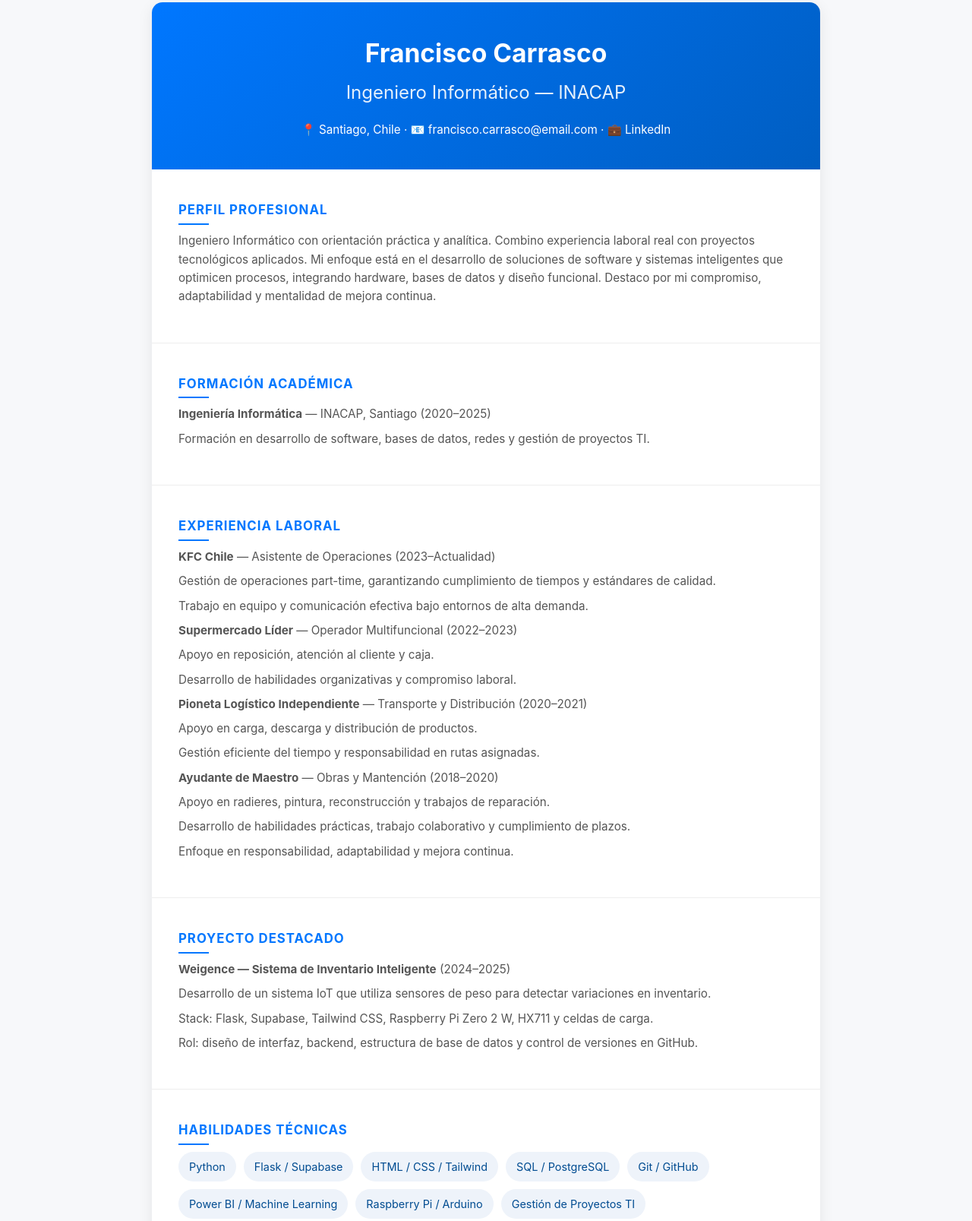
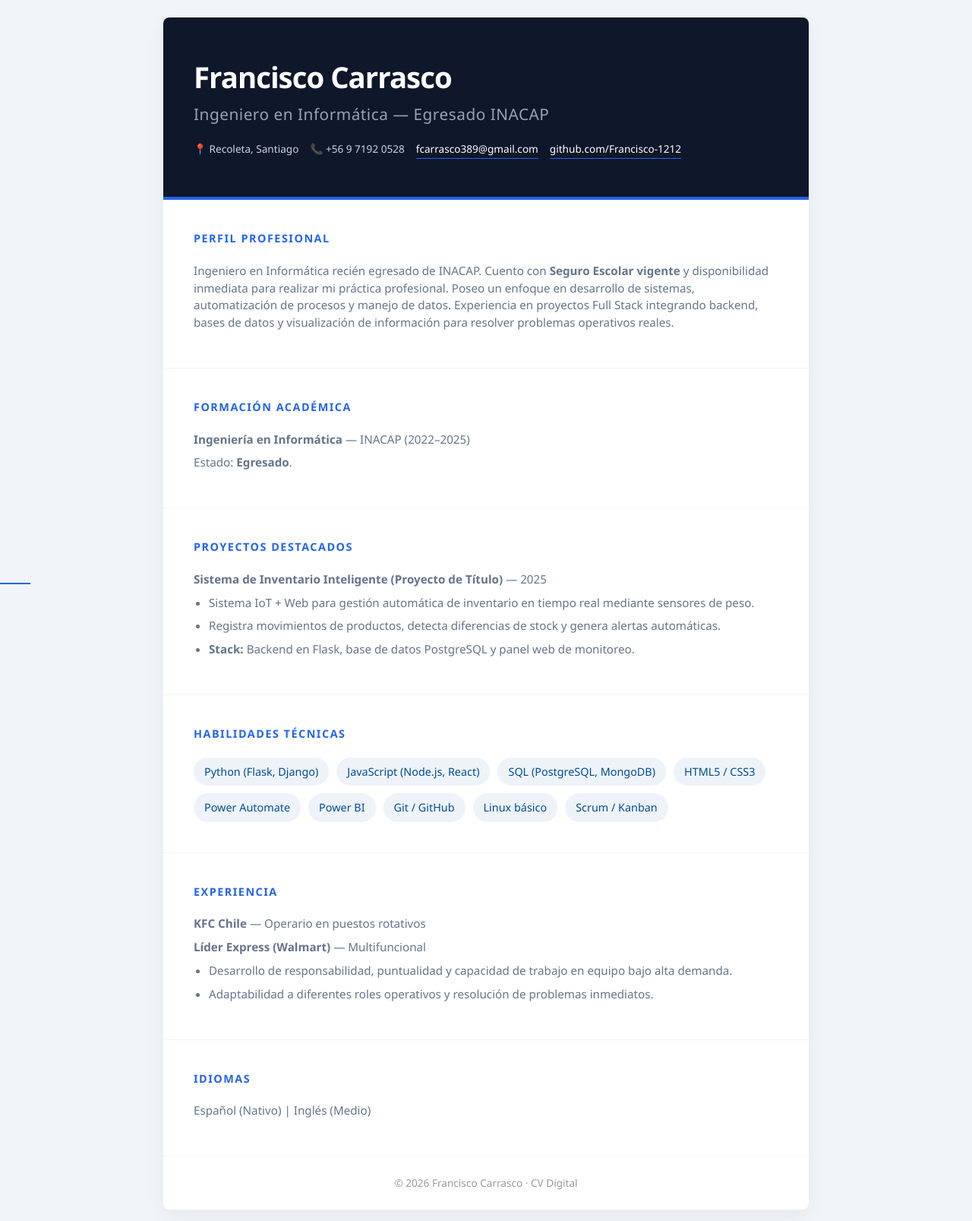
Before and after one commit to Francisco-1212/cv, a plain HTML site: page index.html in a window 1280 px wide. Shown: the part 37-1644 px from the top of the page at 76% size. Drawn offline with Linux system fonts and the light colour scheme.

Commit message:
cv actualizado

```diff
--- a/index.html
+++ b/index.html
@@ -3,72 +3,92 @@
 <head>
   <meta charset="UTF-8">
   <meta name="viewport" content="width=device-width, initial-scale=1.0">
-  <title>Francisco Carrasco — Ingeniero Informático</title>
+  <title>Francisco Carrasco — Ingeniero en Informática</title>
   <style>
-    :root {
-      --primary: #0077ff;
-      --bg: #f7f8fa;
-      --text: #1f1f1f;
-      --muted: #555;
-      --card: #fff;
+  :root {
+      --primary: #2563eb; /* Azul corporativo moderno */
+      --dark: #0f172a;    /* Azul medianoche para el header */
+      --bg: #f1f5f9;
+      --text: #334155;
+      --muted: #64748b;
+      --card: #ffffff;
     }
 
     * { box-sizing: border-box; margin: 0; padding: 0; }
 
     body {
-      font-family: "Inter", "Segoe UI", sans-serif;
+      font-family: 'Segoe UI', Roboto, Helvetica, Arial, sans-serif;
       background: var(--bg);
       color: var(--text);
-      line-height: 1.6;
-      padding: 40px 15px;
+      line-height: 1.5;
+      padding: 60px 20px;
     }
 
     .cv {
-      max-width: 880px;
+      max-width: 850px;
       margin: auto;
       background: var(--card);
-      border-radius: 14px;
-      box-shadow: 0 5px 20px rgba(0, 0, 0, 0.08);
+      border-radius: 8px; /* Bordes más rectos = más profesional */
+      box-shadow: 0 10px 25px rgba(0, 0, 0, 0.05);
       overflow: hidden;
-      animation: fadeIn 0.7s ease-out;
+      animation: fadeIn 0.8s ease-out;
     }
 
     header {
-      background: linear-gradient(135deg, var(--primary), #005ec2);
+      background: var(--dark);
       color: #fff;
-      padding: 40px 30px;
-      text-align: center;
+      padding: 50px 40px;
+      text-align: left; /* Alineado a la izquierda es más moderno */
+      border-bottom: 4px solid var(--primary);
     }
 
-    header h1 { font-size: 2.1em; font-weight: 700; }
-    header h2 { font-weight: 400; opacity: 0.9; margin-top: 6px; }
+    header h1 {
+      font-size: 2.4em;
+      font-weight: 800;
+      letter-spacing: -1px;
+      margin-bottom: 4px;
+    }
+
+    header h2 {
+      font-weight: 300;
+      color: #94a3b8;
+      font-size: 1.3em;
+      letter-spacing: 0.5px;
+    }
 
     .contact {
-      margin-top: 18px;
-      font-size: 0.95em;
+      margin-top: 20px;
+      display: flex;
+      flex-wrap: wrap;
+      gap: 15px;
+      font-size: 0.85em;
+      color: #cbd5e1;
     }
 
     .contact a {
       color: #fff;
       text-decoration: none;
+      border-bottom: 1px solid var(--primary);
+      padding-bottom: 2px;
+    }
+
+    .contact a:hover {
+      color: var(--primary);
     }
 
     .section {
-      padding: 40px 35px;
-      border-bottom: 1px solid #eee;
+      padding: 40px;
+      border-bottom: 1px solid #f1f5f9;
     }
 
-    .section:last-child { border-bottom: none; }
-
     h3 {
-      font-size: 1.05em;
+      font-size: 0.9em;
       color: var(--primary);
       text-transform: uppercase;
-      letter-spacing: 1px;
-      margin-bottom: 15px;
-      position: relative;
+      letter-spacing: 1.5px;
+      margin-bottom: 20px;
+      font-weight: 700;
     }
-
     h3::after {
       content: "";
       position: absolute;
@@ -85,7 +105,7 @@
       margin-bottom: 8px;
     }
 
-    ul { list-style: none; margin-top: 6px; }
+    ul { list-style: disc; margin-left: 20px; margin-top: 6px; }
 
     .skills {
       display: flex;
@@ -100,10 +120,11 @@
       padding: 8px 14px;
       border-radius: 20px;
       font-size: 0.9em;
-      transition: background 0.2s;
+      font-weight: 500;
+      transition: all 0.2s;
     }
 
-    .skill:hover { background: var(--primary); color: #fff; }
+    .skill:hover { background: var(--primary); color: #fff; transform: translateY(-2px); }
 
     .footer {
       text-align: center;
@@ -115,6 +136,7 @@
     @media (max-width: 600px) {
       header { padding: 25px 20px; }
       .section { padding: 25px 20px; }
+      header h1 { font-size: 1.8em; }
     }
 
     @keyframes fadeIn {
@@ -127,95 +149,70 @@
   <div class="cv">
     <header>
       <h1>Francisco Carrasco</h1>
-      <h2>Ingeniero Informático — INACAP</h2>
+      <h2>Ingeniero en Informática — Egresado INACAP</h2>
       <div class="contact">
-        📍 Santiago, Chile ·
-        📧 <a href="mailto:francisco.carrasco@email.com">francisco.carrasco@email.com</a> ·
-        💼 <a href="https://www.linkedin.com/in/franciscocarrasco" target="_blank">LinkedIn</a>
+        <span>📍 Recoleta, Santiago</span>
+        <span>📞 +56 9 7192 0528</span>
+        <a href="mailto:fcarrasco389@gmail.com">fcarrasco389@gmail.com</a>
+        <a href="https://github.com/Francisco-1212" target="_blank">github.com/Francisco-1212</a>
       </div>
     </header>
 
     <section class="section">
       <h3>Perfil Profesional</h3>
       <p>
-        Ingeniero Informático con orientación práctica y analítica. Combino experiencia laboral real con proyectos tecnológicos aplicados.
-        Mi enfoque está en el desarrollo de soluciones de software y sistemas inteligentes que optimicen procesos,
-        integrando hardware, bases de datos y diseño funcional. Destaco por mi compromiso, adaptabilidad y mentalidad de mejora continua.
+        Ingeniero en Informática recién egresado de INACAP. Cuento con <strong>Seguro Escolar vigente</strong> y disponibilidad inmediata para realizar mi práctica profesional. Poseo un enfoque en desarrollo de sistemas, automatización de procesos y manejo de datos. Experiencia en proyectos Full Stack integrando backend, bases de datos y visualización de información para resolver problemas operativos reales.
       </p>
     </section>
 
     <section class="section">
       <h3>Formación Académica</h3>
-      <p><strong>Ingeniería Informática</strong> — INACAP, Santiago (2020–2025)</p>
-      <p>Formación en desarrollo de software, bases de datos, redes y gestión de proyectos TI.</p>
+      <p><strong>Ingeniería en Informática</strong> — INACAP (2022–2025)</p>
+      <p>Estado: <strong>Egresado</strong>.</p>
     </section>
 
     <section class="section">
-      <h3>Experiencia Laboral</h3>
-
-      <p><strong>KFC Chile</strong> — Asistente de Operaciones (2023–Actualidad)</p>
+      <h3>Proyectos Destacados</h3>
+      <p><strong>Sistema de Inventario Inteligente (Proyecto de Título)</strong> — 2025</p>
       <ul>
-        <li>Gestión de operaciones part-time, garantizando cumplimiento de tiempos y estándares de calidad.</li>
-        <li>Trabajo en equipo y comunicación efectiva bajo entornos de alta demanda.</li>
-      </ul>
-
-      <p><strong>Supermercado Líder</strong> — Operador Multifuncional (2022–2023)</p>
-      <ul>
-        <li>Apoyo en reposición, atención al cliente y caja.</li>
-        <li>Desarrollo de habilidades organizativas y compromiso laboral.</li>
-      </ul>
-
-      <p><strong>Pioneta Logístico Independiente</strong> — Transporte y Distribución (2020–2021)</p>
-      <ul>
-        <li>Apoyo en carga, descarga y distribución de productos.</li>
-        <li>Gestión eficiente del tiempo y responsabilidad en rutas asignadas.</li>
-      </ul>
-
-      <p><strong>Ayudante de Maestro</strong> — Obras y Mantención (2018–2020)</p>
-      <ul>
-        <li>Apoyo en radieres, pintura, reconstrucción y trabajos de reparación.</li>
-        <li>Desarrollo de habilidades prácticas, trabajo colaborativo y cumplimiento de plazos.</li>
-        <li>Enfoque en responsabilidad, adaptabilidad y mejora continua.</li>
-      </ul>
-    </section>
-
-    <section class="section">
-      <h3>Proyecto Destacado</h3>
-
-      <p><strong>Weigence — Sistema de Inventario Inteligente</strong> (2024–2025)</p>
-      <ul>
-        <li>Desarrollo de un sistema IoT que utiliza sensores de peso para detectar variaciones en inventario.</li>
-        <li>Stack: Flask, Supabase, Tailwind CSS, Raspberry Pi Zero 2 W, HX711 y celdas de carga.</li>
-        <li>Rol: diseño de interfaz, backend, estructura de base de datos y control de versiones en GitHub.</li>
+        <li>Sistema IoT + Web para gestión automática de inventario en tiempo real mediante sensores de peso.</li>
+        <li>Registra movimientos de productos, detecta diferencias de stock y genera alertas automáticas.</li>
+        <li><strong>Stack:</strong> Backend en Flask, base de datos PostgreSQL y panel web de monitoreo.</li>
       </ul>
     </section>
 
     <section class="section">
       <h3>Habilidades Técnicas</h3>
       <div class="skills">
-        <span class="skill">Python</span>
-        <span class="skill">Flask / Supabase</span>
-        <span class="skill">HTML / CSS / Tailwind</span>
-        <span class="skill">SQL / PostgreSQL</span>
+        <span class="skill">Python (Flask, Django)</span>
+        <span class="skill">JavaScript (Node.js, React)</span>
+        <span class="skill">SQL (PostgreSQL, MongoDB)</span>
+        <span class="skill">HTML5 / CSS3</span>
+        <span class="skill">Power Automate</span>
+        <span class="skill">Power BI</span>
         <span class="skill">Git / GitHub</span>
-        <span class="skill">Power BI / Machine Learning</span>
-        <span class="skill">Raspberry Pi / Arduino</span>
-        <span class="skill">Gestión de Proyectos TI</span>
+        <span class="skill">Linux básico</span>
+        <span class="skill">Scrum / Kanban</span>
       </div>
     </section>
 
     <section class="section">
-      <h3>Competencias Profesionales</h3>
+      <h3>Experiencia</h3>
+      <p><strong>KFC Chile</strong> — Operario en puestos rotativos</p>
+      <p><strong>Líder Express (Walmart)</strong> — Multifuncional</p>
       <ul>
-        <li>Pensamiento analítico y resolución eficiente de problemas.</li>
-        <li>Adaptabilidad a entornos cambiantes y nuevas tecnologías.</li>
-        <li>Comunicación efectiva y liderazgo colaborativo.</li>
-        <li>Responsabilidad, ética y orientación a resultados.</li>
+        <li>Desarrollo de responsabilidad, puntualidad y capacidad de trabajo en equipo bajo alta demanda.</li>
+        <li>Adaptabilidad a diferentes roles operativos y resolución de problemas inmediatos.</li>
       </ul>
     </section>
 
+    <section class="section">
+      <h3>Idiomas</h3>
+      <p>Español (Nativo) | Inglés (Medio)</p>
+    </section>
+
     <div class="footer">
-      © 2025 Francisco Carrasco · Currículum Profesional
+      © 2026 Francisco Carrasco · CV Digital
     </div>
   </div>
 </body>
```
